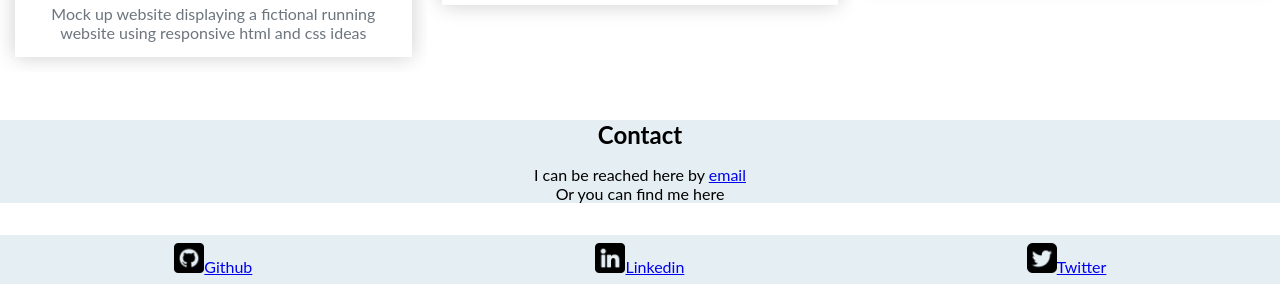
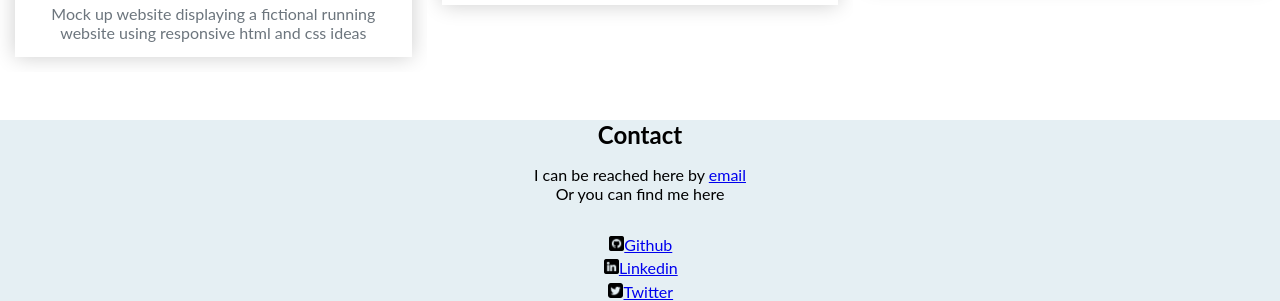
Before and after one commit to jcv12/Official-Portfolio, a plain HTML site: page index.html in a window 1280 px wide. Shown: the part 1992-2293 px from the top of the page. Drawn offline with Linux system fonts and the light colour scheme.

Commit message:
fixed up footer

```diff
--- a/assets/style.css
+++ b/assets/style.css
@@ -358,6 +358,11 @@ header nav ul li a{
     margin-bottom: 1rem;
     background-color: #e5eff3;
   }
+  .contact1 {
+      text-align: center;
+      margin-top: 0.3rem;
+      margin-left: 0.1rem;
+  }
   footer p {
     text-align: center;
     margin-bottom: 2rem;
@@ -368,29 +373,3 @@ header nav ul li a{
     width: 15px;
     height: 15px;
   }
-
-  .column-contact {
-    float: left;
-    width: 33.33%;
-    text-align: center;
-    background-color: #e5eff3;
-  }
-
-  .column-contact li {
-    list-style: none;
-    padding: 8px;
-  }
-
-  .column-contact ul a {
-    text-align: justify;
-  }
-
-  .column-contact img {
-    width: 30px;
-    height: 30px;
-  }
-
-  .row-contact:after {
-    content: "";
-    background-color: #e5eff3;
-  }
--- a/index.html
+++ b/index.html
@@ -139,24 +139,15 @@
     <footer>
         <h2 class="contact" id="contact">Contact</h2>
         <p>I can be reached here by <a href="mailto: john.c.vayianos@gmail.com">email</a><br>Or you can find me here</br></p>
-        <div class="row-contact">
-            <div class="column-contact">
-                <ul>
+                <ul class="contact1">
                     <li><img src="./assets/images/github.png"><a href="https://github.com/jcv12">Github</a></li>
                 </ul>
-            </div>
-            <div class="column-contact">
-                <ul>
+                <ul class="contact1">
                     <li><img src="./assets/images/linkedin.png"><a href="https://www.linkedin.com/in/john-vayianos-114257228/">Linkedin</a></li>
                 </ul>
-            </div>
-            <div class="column-contact">
-                <ul>
+                <ul class="contact1">
                     <li><img src="./assets/images/twitter-sign.png"><a href="https://twitter.com/?lang=en">Twitter</a></li>
                 </ul>
-            </div>
-        </div>
-
     </footer>
 
 </body>
```
